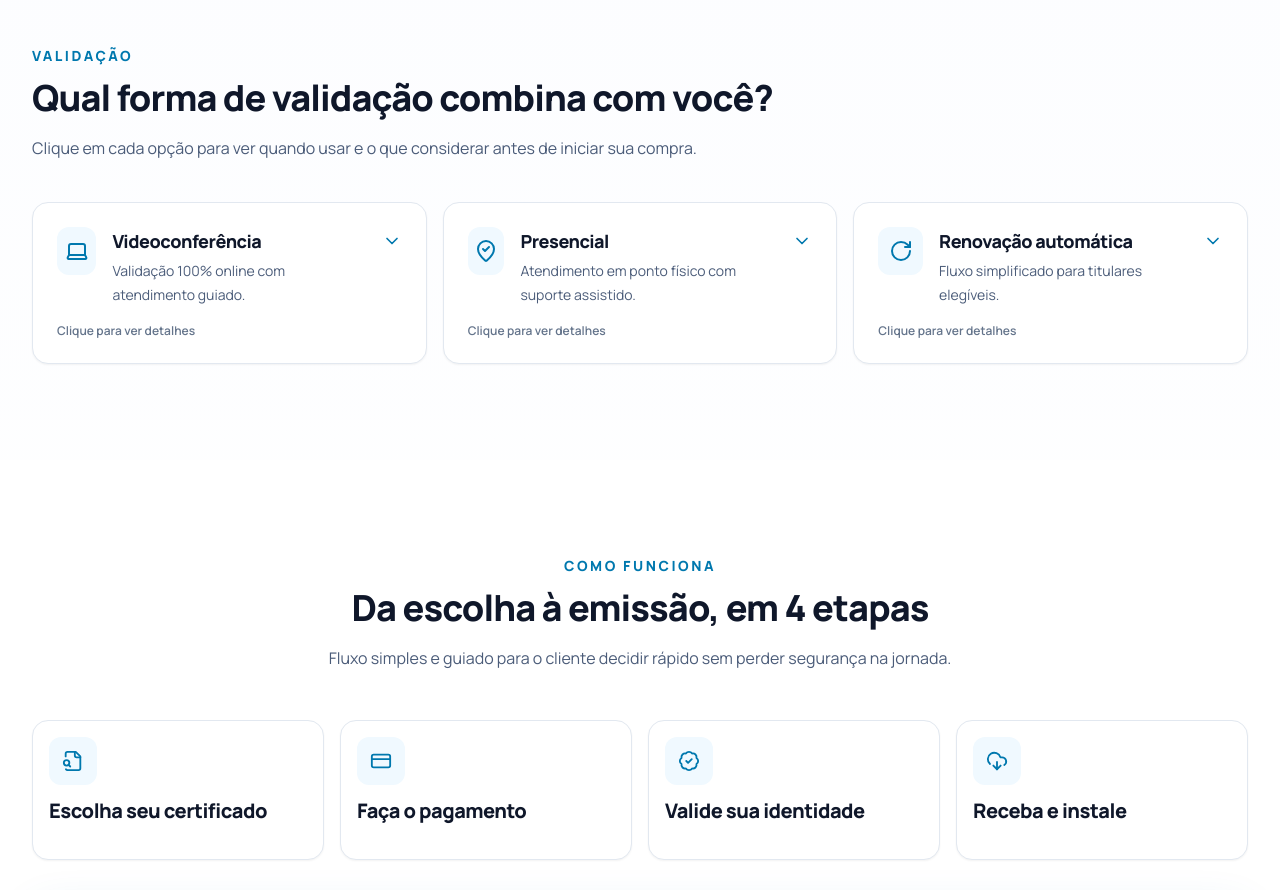
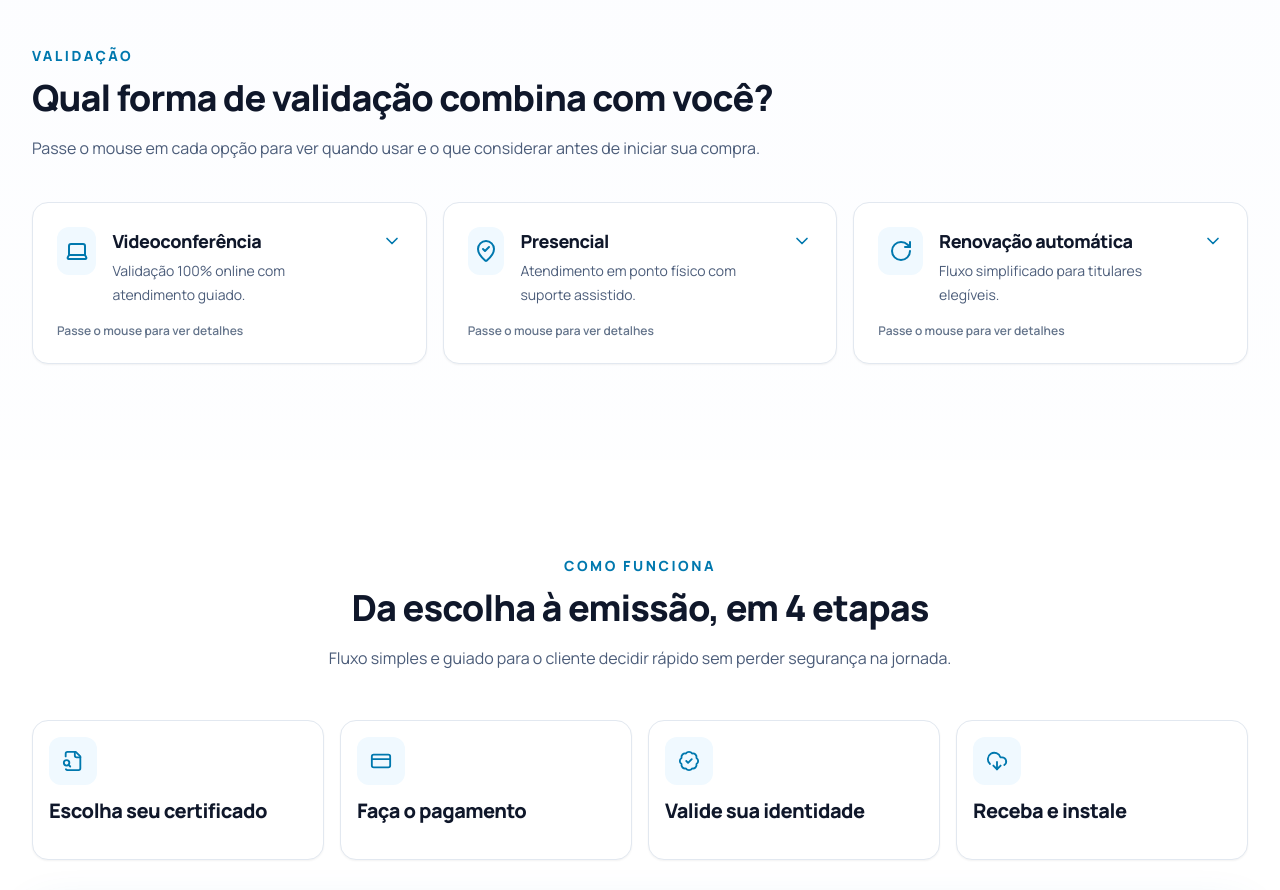
Before and after one commit to Tonybrandino/autentica-certificados, a Next.js app: page / in a window 1280 px wide. Shown: the part 2420-3310 px from the top of the page. Built offline with nearby package versions, Linux system fonts and the light colour scheme.

Commit message:
feat: open validation cards on hover instead of click

```diff
--- a/src/components/ValidationMethods.tsx
+++ b/src/components/ValidationMethods.tsx
@@ -58,7 +58,7 @@ export function ValidationMethods() {
             Qual forma de validação combina com você?
           </h2>
           <p className="mt-4 text-base leading-7 text-muted">
-            Clique em cada opção para ver quando usar e o que considerar antes de iniciar sua compra.
+            Passe o mouse em cada opção para ver quando usar e o que considerar antes de iniciar sua compra.
           </p>
         </div>
 
@@ -73,6 +73,8 @@ export function ValidationMethods() {
                 whileInView={{ opacity: 1, y: 0 }}
                 viewport={{ once: true, amount: 0.25 }}
                 transition={{ delay: index * 0.08, duration: 0.5 }}
+                onMouseEnter={() => setActiveId(id)}
+                onMouseLeave={() => setActiveId((prev) => (prev === id ? null : prev))}
                 className={`overflow-hidden rounded-2xl border bg-white shadow-sm transition ${
                   isOpen ? "border-ocean/45 shadow-soft" : "border-slate-200"
                 }`}
@@ -81,7 +83,8 @@ export function ValidationMethods() {
                   type="button"
                   aria-expanded={isOpen}
                   aria-controls={`validacao-panel-${id}`}
-                  onClick={() => setActiveId((prev) => (prev === id ? null : id))}
+                  onFocus={() => setActiveId(id)}
+                  onClick={() => setActiveId(id)}
                   className="focus-ring w-full p-5 text-left sm:p-6"
                 >
                   <div className="flex items-start justify-between gap-4">
@@ -101,7 +104,7 @@ export function ValidationMethods() {
                     />
                   </div>
 
-                  <p className="mt-4 text-xs font-semibold text-slate-500">Clique para ver detalhes</p>
+                  <p className="mt-4 text-xs font-semibold text-slate-500">Passe o mouse para ver detalhes</p>
                 </button>
 
                 <AnimatePresence initial={false}>
```
